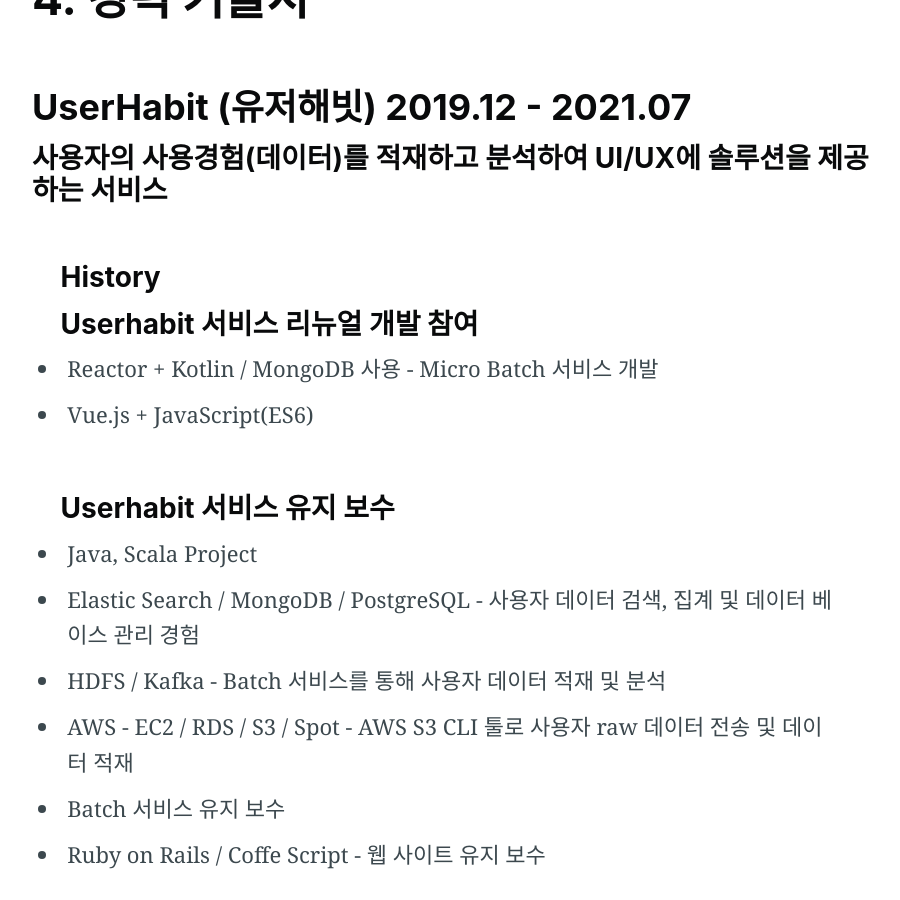
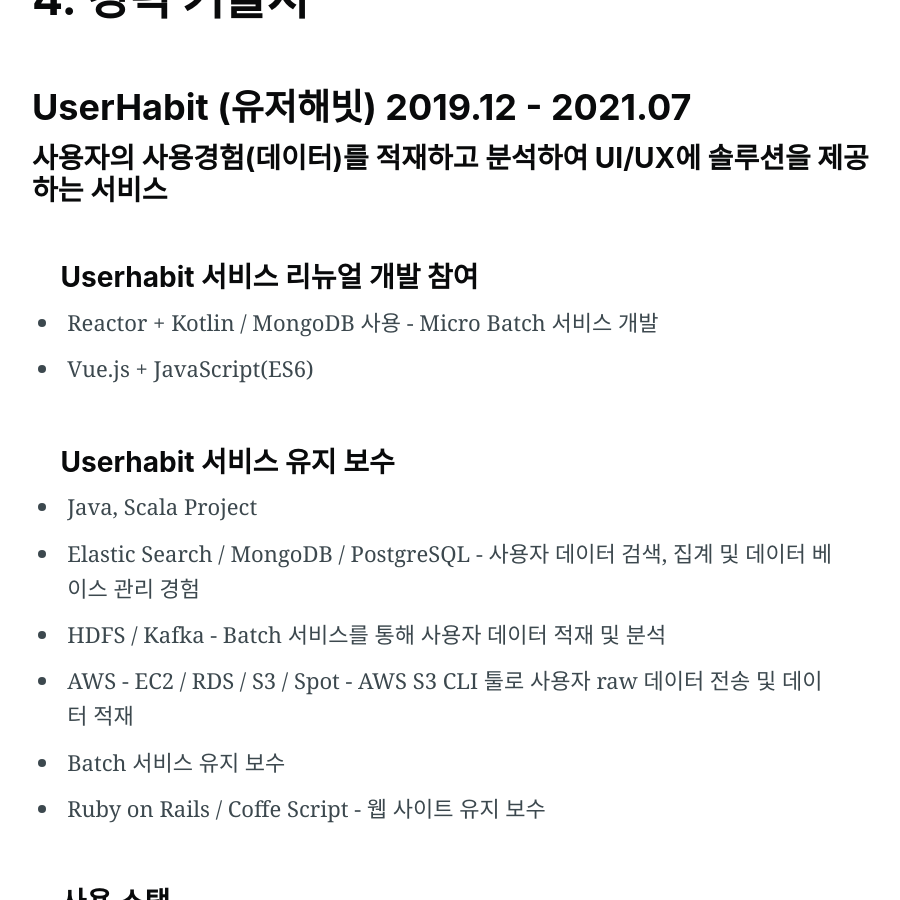
Before and after one commit to jennyleeee/jennyleeee.github.io, a Jekyll site: the page portfolio/index.html, which Jekyll copies as it is, in a window 1280 px wide and 900 px high, scrolled down 2483 px. Shown: the whole window, without its empty margins (188-1088 px from the left). Built offline with Jekyll 4.4.1, drawn with Linux system fonts in a browser that asks for light colours; nearby versions of some CDN libraries; comment, search, counter and statistics services are not loaded.

Commit message:
fix: contents

```diff
--- a/portfolio/index.html
+++ b/portfolio/index.html
@@ -202,7 +202,6 @@
 <h4 id="유저해빗-서비스"> 사용자의 사용경험(데이터)를 적재하고 분석하여 UI/UX에 솔루션을 제공하는 서비스</h4>
 <br/>
 <ul>
-    <h3 id="주요-기능"> History </h3>
     <h4 id="renewer"> Userhabit 서비스 리뉴얼 개발 참여 </h4>
     <li> Reactor + Kotlin / MongoDB 사용 - Micro Batch 서비스 개발 </li>
     <li> Vue.js + JavaScript(ES6) </li>
```
